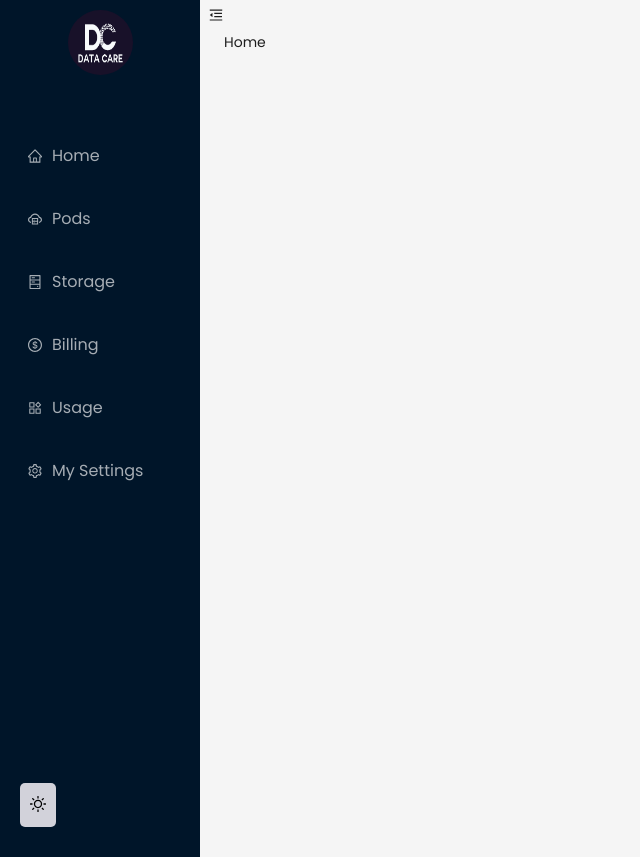
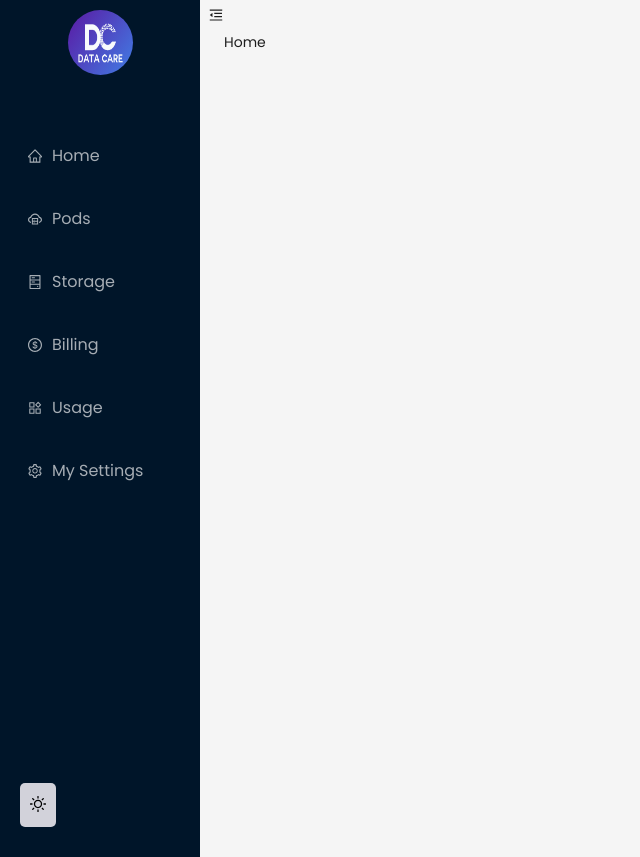
Before and after one commit to Vk4011/DC-web, a React (Vite) app: page /sidebar in a window 1280 px wide. Shown: the whole page, without its empty margins (0-640 px from the left). Built offline with nearby package versions, Linux system fonts and the light colour scheme.

Commit message:
fixing sidebar.css

```diff
--- a/src/styles/Sidebar.css
+++ b/src/styles/Sidebar.css
@@ -18,7 +18,7 @@
     justify-content: center;
     font-size: 1.5rem;
     border-radius: 50%;
-    background: rgba(28, 17, 41, 0.88);
+    background: linear-gradient(125deg, #5a19a3, #417de5);
 }
 
 .menu-bar {
```
